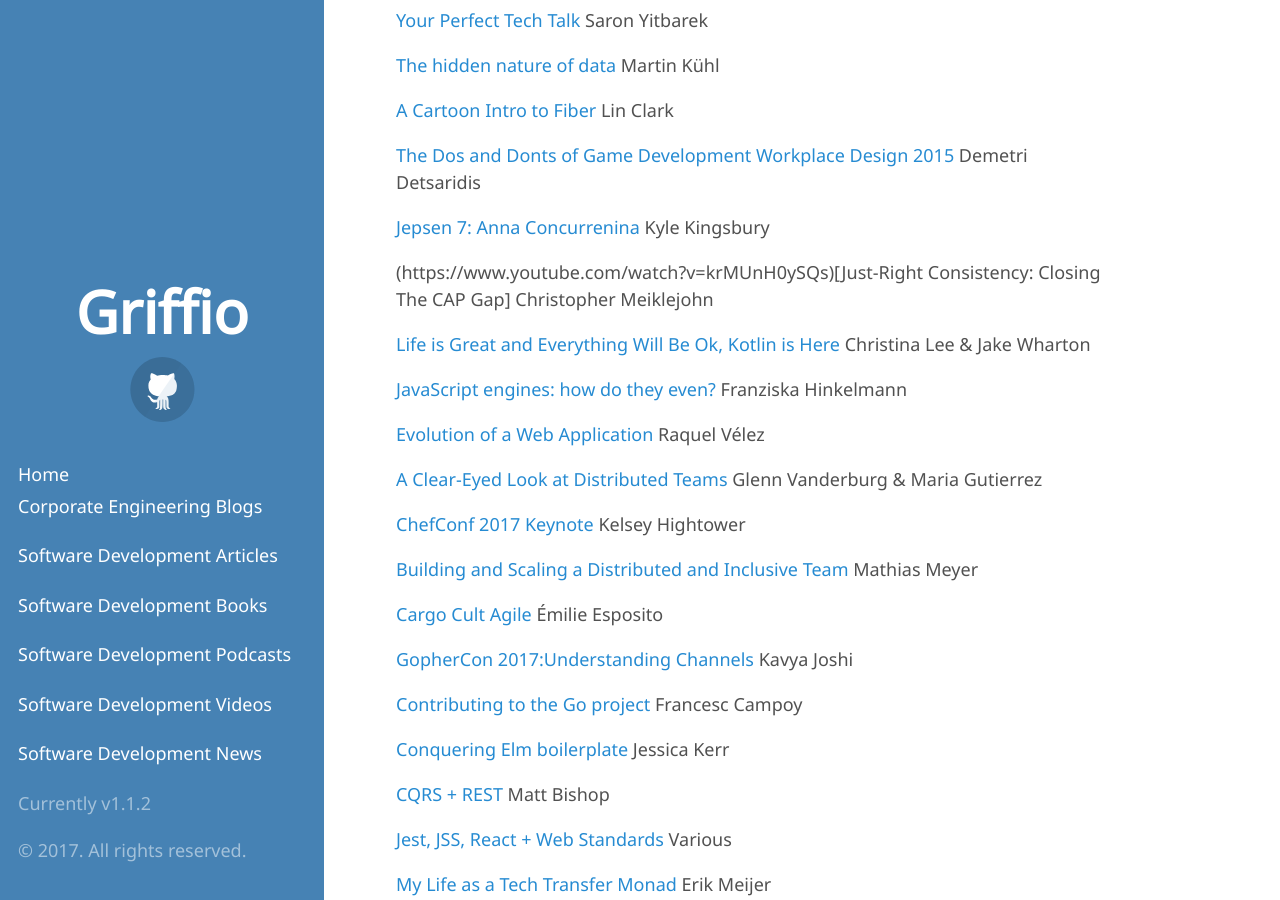
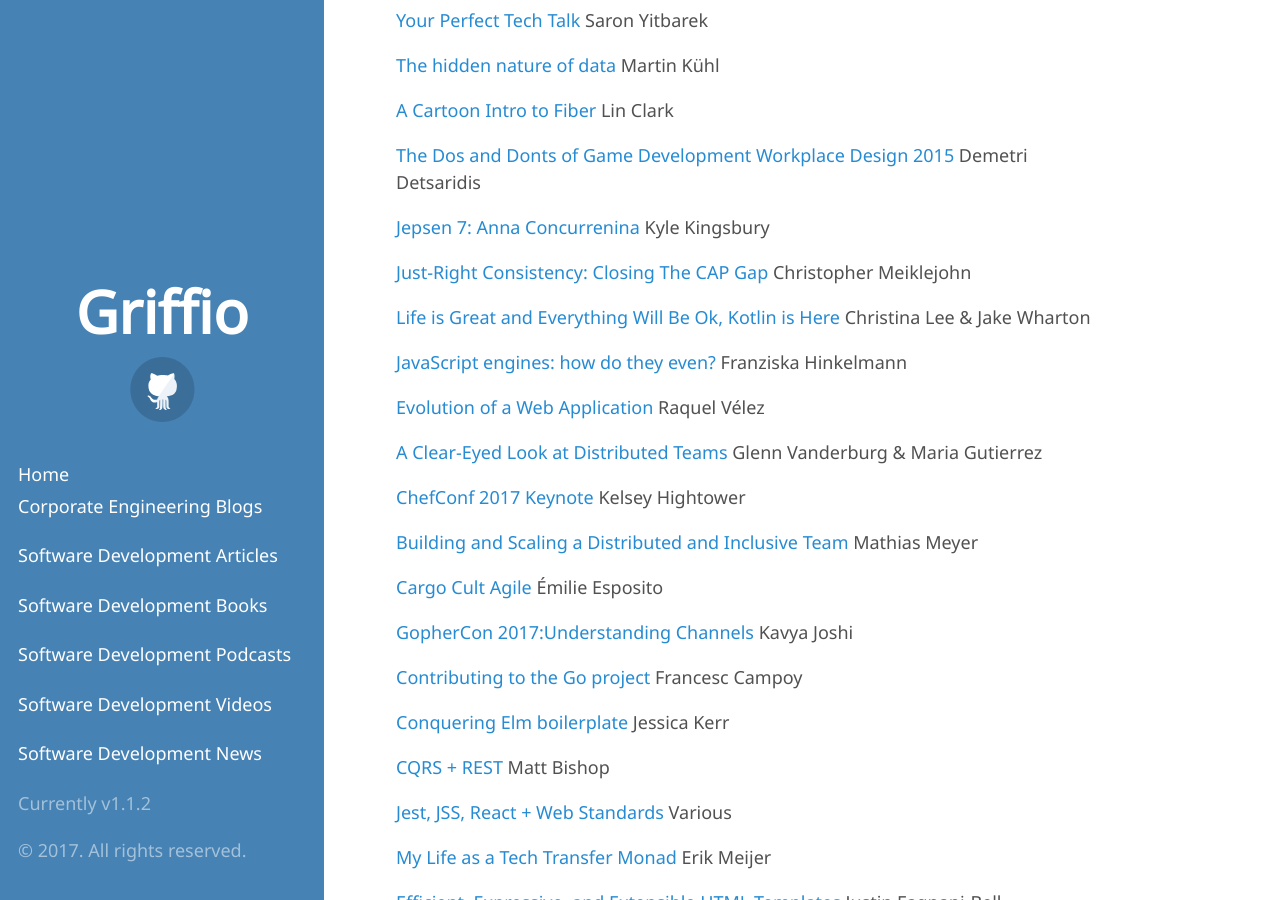
Before and after one commit to griffio/griffio.github.io, a Jekyll site: the page built from _posts/2017-12-25-Tech-talk-highlights.md, in a window 1280 px wide and 900 px high, scrolled down 355 px. Built offline with Jekyll 4.4.1, drawn with Linux system fonts in a browser that asks for light colours; some web fonts are replaced; some of the changed lines change nothing that is shown.

Commit message:
Update 2017-12-25-Tech-talk-highlights.md

```diff
--- a/_posts/2017-12-25-Tech-talk-highlights.md
+++ b/_posts/2017-12-25-Tech-talk-highlights.md
@@ -24,7 +24,7 @@
 
 [Jepsen 7: Anna Concurrenina](https://www.youtube.com/watch?v=eSaFVX4izsQ) Kyle Kingsbury
 
-(https://www.youtube.com/watch?v=krMUnH0ySQs)[Just-Right Consistency: Closing The CAP Gap] Christopher Meiklejohn
+[Just-Right Consistency: Closing The CAP Gap](https://www.youtube.com/watch?v=krMUnH0ySQs) Christopher Meiklejohn
 
 [Life is Great and Everything Will Be Ok, Kotlin is Here](https://www.youtube.com/watch?v=fPzxfeDJDzY) Christina Lee & Jake Wharton
 
```
